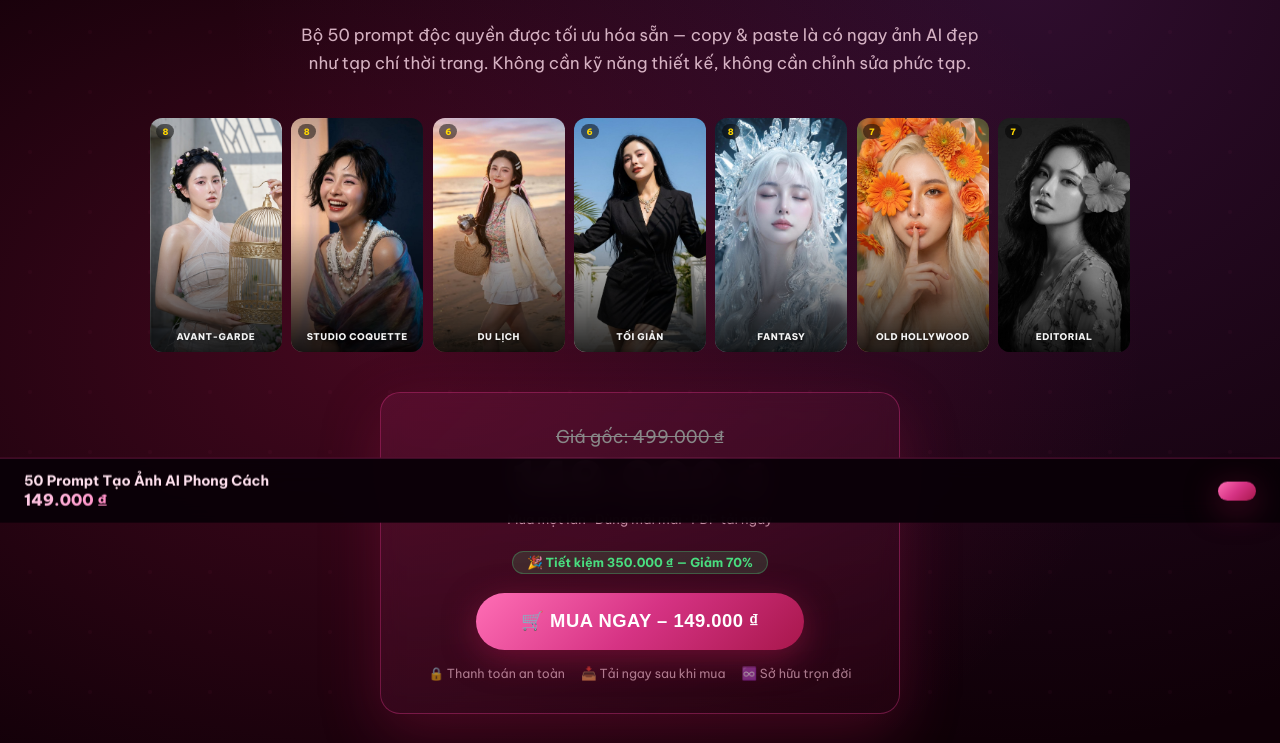
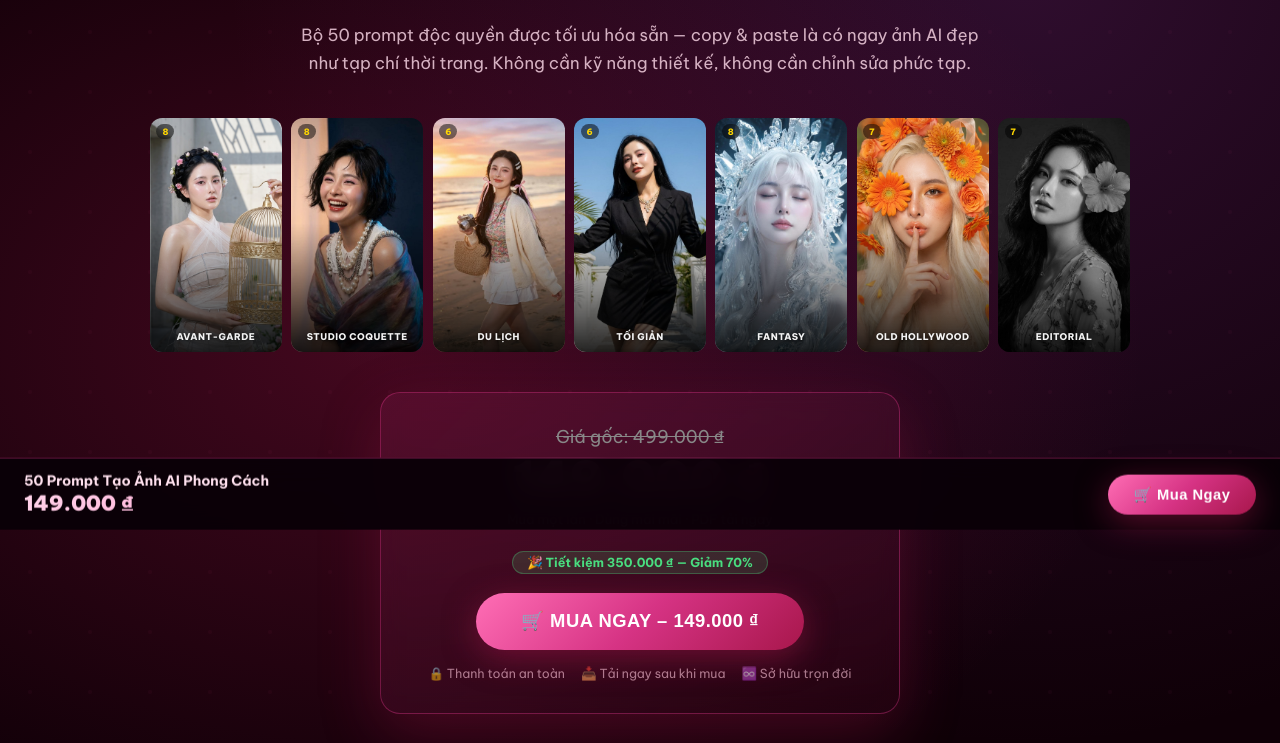
Before and after one commit to hanadollars/50prompt-salespage, a website: page index.html in a window 1280 px wide. Shown: the part 342-1085 px from the top of the page. Drawn offline with Linux system fonts and the light colour scheme.

Commit message:
Update index.html

```diff
--- a/index.html
+++ b/index.html
@@ -731,11 +731,11 @@ footer a{color:var(--pink);text-decoration:none}
 
 <!-- ══ STICKY BAR ══ -->
 <div id="sticky-bar">
-  <div>
+  <div style="min-width:0;flex:1">
     <div class="sticky-name">50 Prompt Tạo Ảnh AI Phong Cách</div>
-    <div class="sticky-price gradient-text" style="font-size:1rem;font-weight:800;color:#ff6eb4">149.000 ₫</div>
+    <div class="sticky-price gradient-text">149.000 ₫</div>
   </div>
-  <button onclick="openPayment()" class="cta-btn" style="padding:.6rem 1.2rem;font-size:.88rem;font-weight:700;animation:none;white-space:nowrap"
+  <button onclick="openPayment()" class="cta-btn" style="flex-shrink:0;white-space:nowrap;padding:.7rem 1.6rem;font-size:.92rem;font-weight:700;animation:none">
     🛒 Mua Ngay
   </button>
 </div>
```
